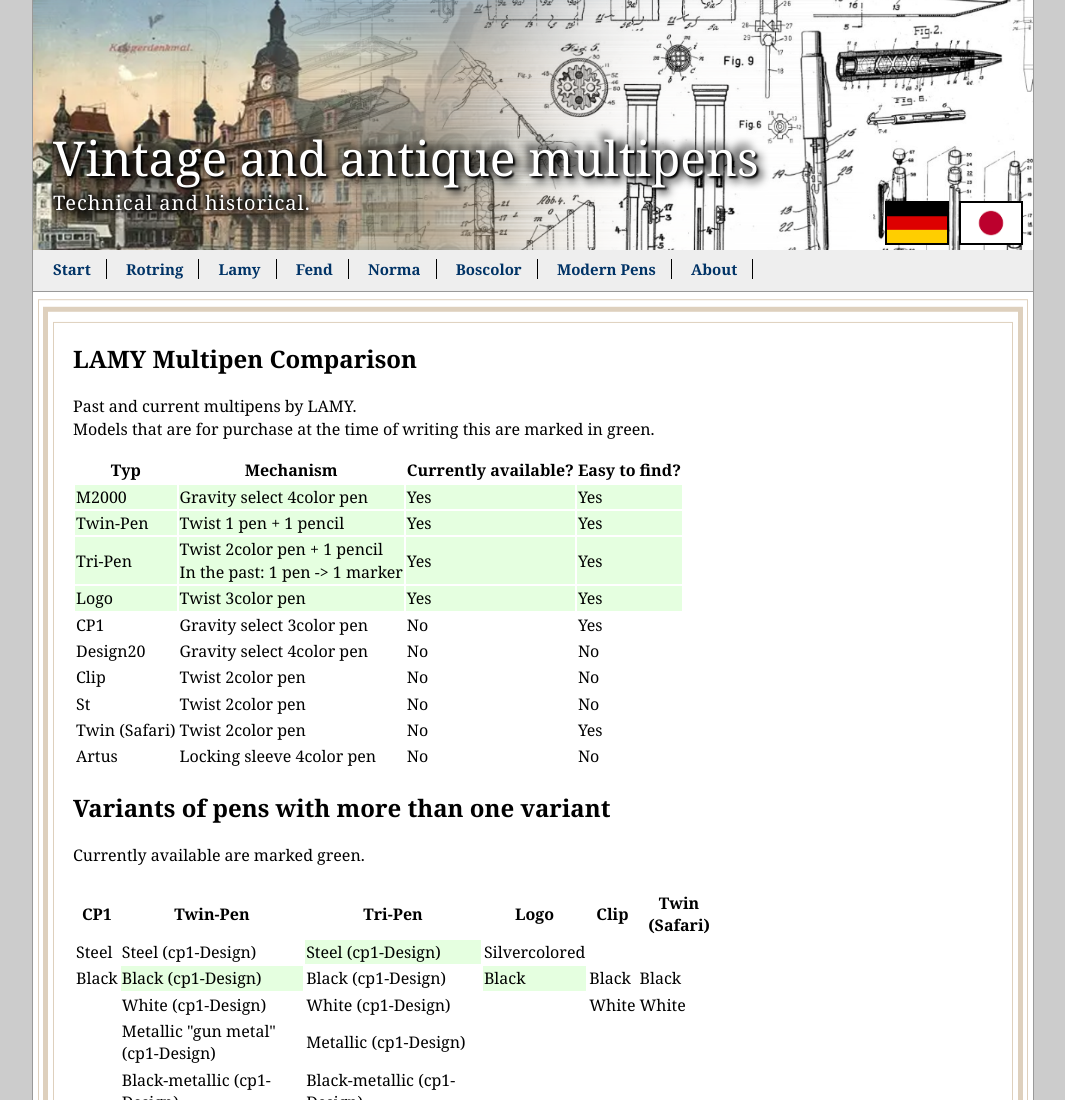
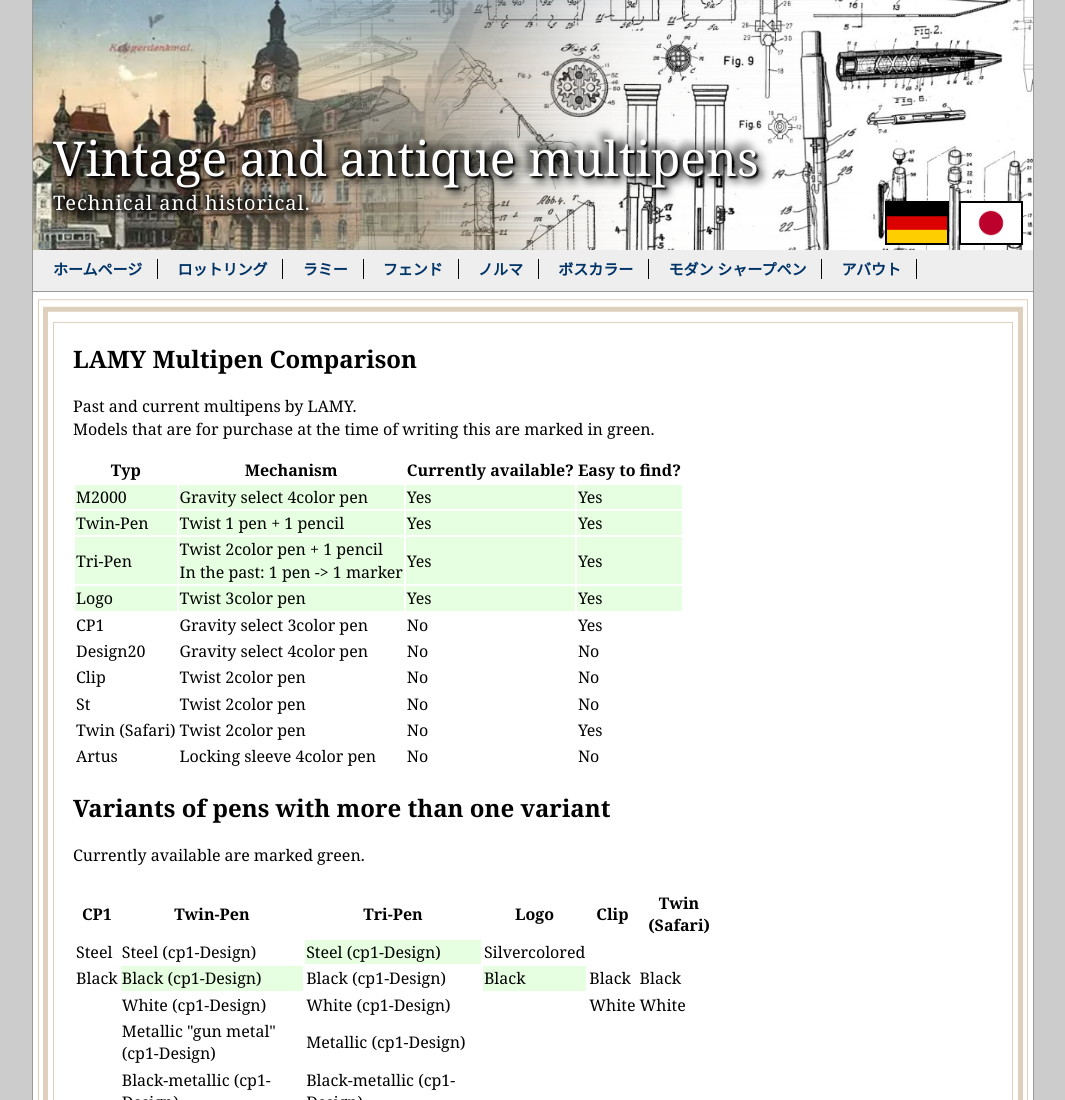
Before and after one commit to wechselstift/mehrfarbstiftjapanisch, a plain HTML site: page lamy.html in a window 1280 px wide. Shown: the top 1100 px of the page, without its empty margins (107-1172 px from the left). Drawn offline with Linux system fonts and the light colour scheme.

Commit message:
Update lamy.html

```diff
--- a/lamy.html
+++ b/lamy.html
@@ -28,14 +28,14 @@
 			</div>
 		</div>
 		<div id="navigation">
-			<a id="navitem" href="index.html">Start</a>
-			<a id="navitem" href="rotring.html">Rotring</a>
-					<a id="navitem" href="lamy.html">Lamy</a>
-			<a id="navitem" href="fend.html">Fend</a>
-			<a id="navitem" href="norma.html">Norma</a>
-			<a id="navitem" href="bossert.html">Boscolor</a>
-			<a id="navitem" href="modern.html">Modern Pens</a>
-			<a id="navitem" href="über.html">About</a>
+			<a id="navitem" href="index.html">ホームページ</a>
+			<a id="navitem" href="rotring.html">ロットリング</a>
+			<a id="navitem" href="lamy.html">ラミー</a>
+			<a id="navitem" href="fend.html">フェンド</a>
+			<a id="navitem" href="norma.html">ノルマ</a>
+			<a id="navitem" href="bossert.html">ボスカラー</a>
+			<a id="navitem" href="modern.html">モダン シャープペン</a>
+			<a id="navitem" href="über.html">アバウト</a>
 		</div>
     <div id="main">
 	<div class="frame largest"></div>
```
